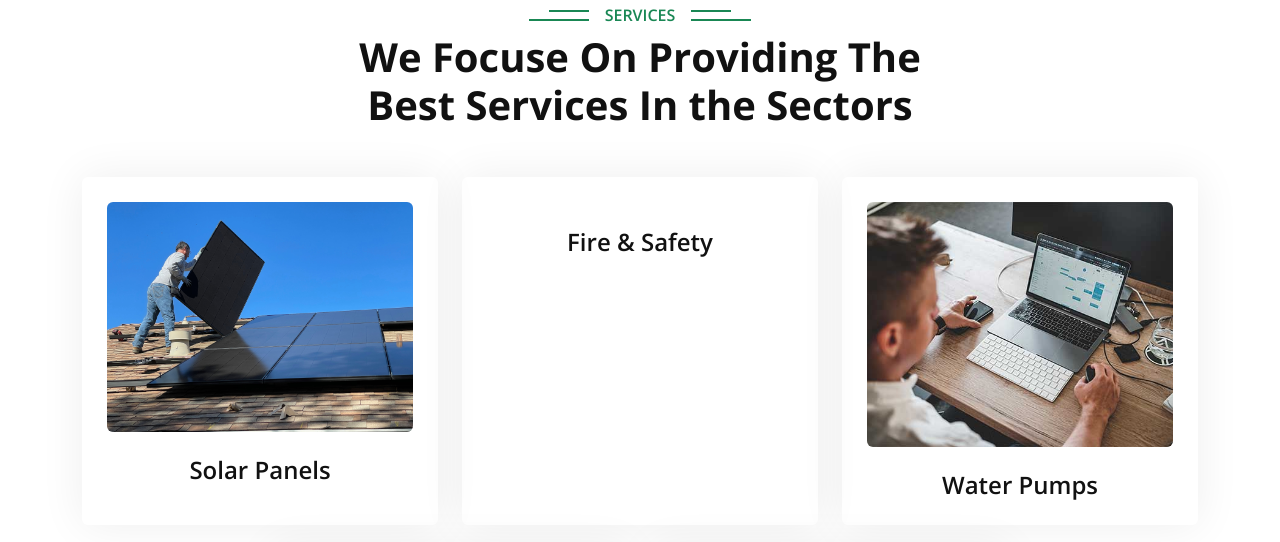
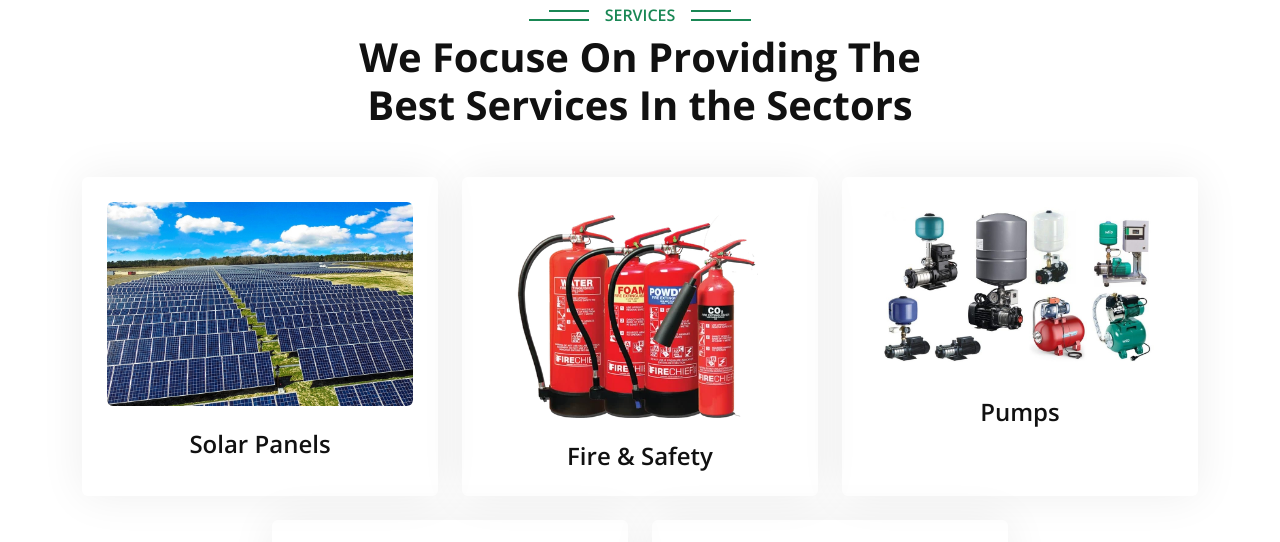
Before and after one commit to HarshPatel2010/public, a plain HTML site: page index.html in a window 1280 px wide. Shown: the part 1623-2165 px from the top of the page. Drawn offline with nearby package versions, Linux system fonts and the light colour scheme.

Commit message:
new pages added

```diff
--- a/index.html
+++ b/index.html
@@ -9,7 +9,7 @@
     <meta content="" name="description">
 
     <!-- Favicon -->
-    <link href="img/logo.png" rel="icon">
+    <link href="./img/logo.png" rel="icon">
 
     <!-- Google Web Fonts -->
     <link rel="preconnect" href="https://fonts.googleapis.com">
@@ -125,8 +125,8 @@
                     <div class="dropdown-menu" aria-labelledby="servicesDropdown">
                         <a class="dropdown-item" href="firesafty.html">Fire & Safety</a>
                         <a class="dropdown-item" href="solarpanel.html">Solar Panels</a>
-                        <a class="dropdown-item" href="elecric.html">Switches</a>
-                        <a class="dropdown-item" href="vantilation.html">Vantilation</a>
+                        <a class="dropdown-item" href="elecric.html">Electric</a>
+                        <a class="dropdown-item" href="vantilation.html">Vantilation System</a>
                         <a class="dropdown-item" href="pumps.html">Pump</a>
                     </div>
                 </div>
@@ -275,20 +275,21 @@
             <div class="row g-4 justify-content-center">
                 <div class="col-lg-4 col-md-6 wow fadeInUp" data-wow-delay="0.1s">
                     <a class="service-item d-block rounded text-center h-100 p-4" href="./solarpanel.html">
-                        <img class="img-fluid rounded mb-4" src="./img/solar1.jpg" alt="">
+                        <img class="img-fluid rounded mb-4" src="./img/solarpanelsssss.jpg" alt="">
                         <h4 class="mb-0">Solar Panels</h4>
                     </a>
                 </div>
+                <!-- <h1>hellogit sstatus</h1> -->
                 <div class="col-lg-4 col-md-6 wow fadeInUp" data-wow-delay="0.3s">
                     <a class="service-item d-block rounded text-center h-100 p-4" href="./firesafty.html">
-                        <img class="img-fluid rounded mb-4" src="./img/dolphinimg.jpeg" alt="">
+                        <img class="img-fluid rounded mb-4" src="./img/fireextinguishers.webp" alt="">
                         <h4 class="mb-0">Fire & Safety</h4>
                     </a>
                 </div>
                 <div class="col-lg-4 col-md-6 wow fadeInUp" data-wow-delay="0.5s">
-                    <a class="service-item d-block rounded text-center h-100 p-4" href="./service.html">
-                        <img class="img-fluid rounded mb-4" src="./img/service-3.jpg" alt="">
-                        <h4 class="mb-0">Water Pumps</h4>
+                    <a class="service-item d-block rounded text-center h-100 p-4" href="./pumps.html">
+                        <img class="img-fluid rounded mb-4" src="./img/pumpssss.jpg" alt="">
+                        <h4 class="mb-0">Pumps</h4>
                     </a>
                 </div>
                 <div class="col-lg-4 col-md-6 wow fadeInUp" data-wow-delay="0.1s">
```
Also changed, not shown: 404.html (+1 -1 lines), about.html (+3 -3 lines), contact.html (+3 -3 lines), elecric.html (+3 -3 lines), feature.html (+1 -1 lines), firesafty.html (+3 -3 lines), project.html (+1 -1 lines), pumps.html (+3 -3 lines), service.html (+3 -3 lines), solarpanel.html (+3 -3 lines), team.html (+1 -1 lines), testimonial.html (+1 -1 lines), vantilation.html (+3 -3 lines), img/dolphinimg.jpeg (added), 3 more files.
